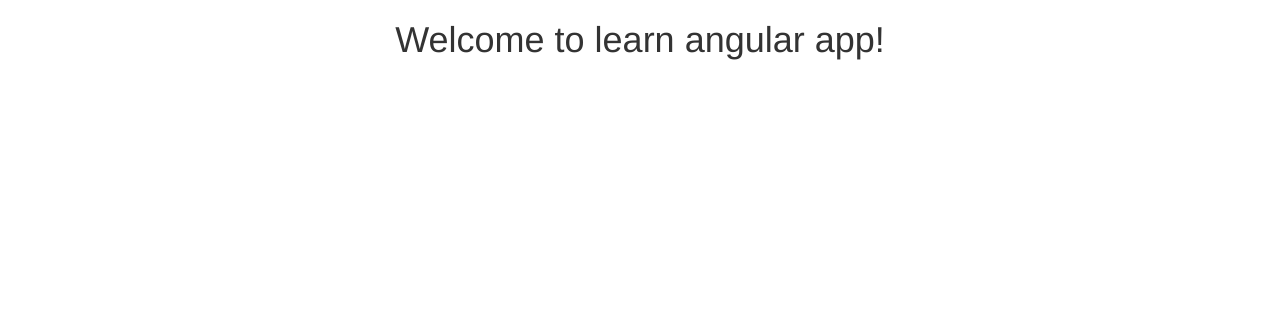
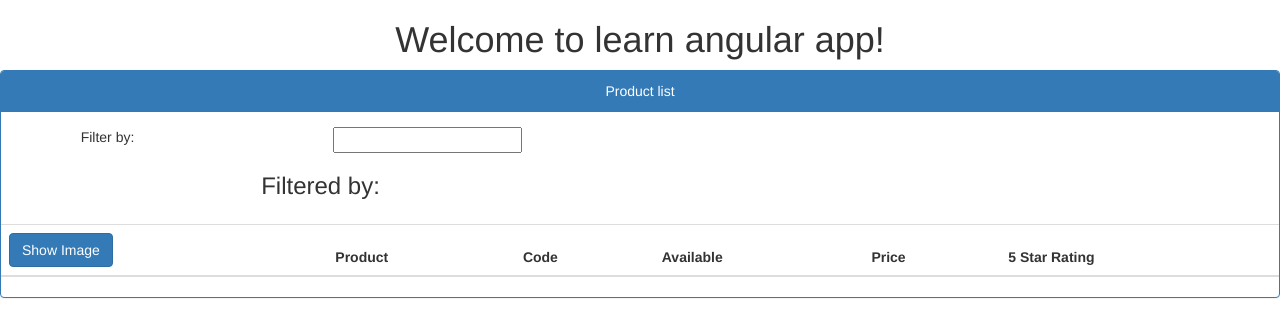
Before and after one commit to devmonte/learn-angular, an Angular app: page / in a window 1280 px wide. Shown: the top 336 px of the page. Built offline with nearby package versions, Linux system fonts and the light colour scheme.

Commit message:
Created first basic component: product-list component

```diff
--- a/src/app/app.component.html
+++ b/src/app/app.component.html
@@ -3,4 +3,5 @@
   <h1>
     Welcome to {{ title }}!
   </h1>
+  <pm-products></pm-products>
 </div>
--- a/src/app/app.module.ts
+++ b/src/app/app.module.ts
@@ -3,11 +3,13 @@
 
 
 import { AppComponent } from './app.component';
+import { ProductListComponent } from './products/product-list.component';
 
 
 @NgModule({
   declarations: [
-    AppComponent
+    AppComponent,
+    ProductListComponent
   ],
   imports: [
     BrowserModule
--- /dev/null
+++ b/src/app/products/product-list.component.html
@@ -0,0 +1,39 @@
+<div class="panel panel-primary">
+    <div class="panel-heading">
+        Product list
+    </div>
+    <div class="panel-body">
+        <div class="row">
+            <div class="col-md-2">Filter by:</div>
+            <div class="col-md-4">
+                <input type="text" />
+            </div>
+        </div>
+        <div class="row">
+            <div class="col-md-6">
+                <h3>Filtered by: </h3>
+            </div>
+        </div>
+    </div>
+    <div class="table responsive">
+        <table class="table">
+            <thead>
+                <tr>
+                    <th>
+                        <button class="btn btn-primary">
+                            Show Image
+                        </button>
+                    </th>
+                    <th>Product</th>
+                    <th>Code</th>
+                    <th>Available</th>
+                    <th>Price</th>
+                    <th>5 Star Rating</th>
+                </tr>
+            </thead>
+            <tbody>
+
+            </tbody>
+        </table>
+    </div>
+</div>
--- /dev/null
+++ b/src/app/products/product-list.component.ts
@@ -0,0 +1,9 @@
+import {Component} from '@angular/core';
+@Component({
+    // tslint:disable-next-line:component-selector
+    selector: 'pm-products',
+    templateUrl: './product-list.component.html'
+})
+export class ProductListComponent {
+    pageTitle: 'Product List';
+}
```
